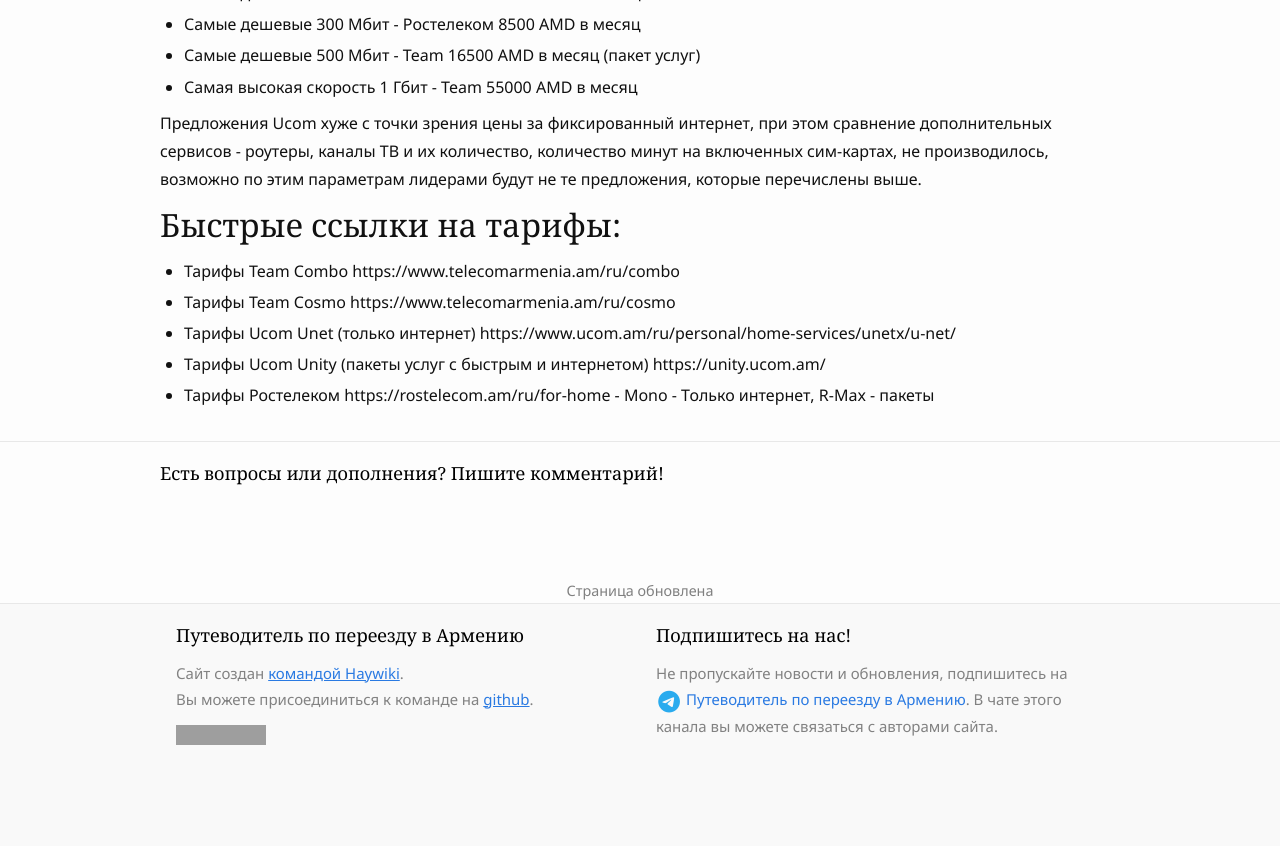
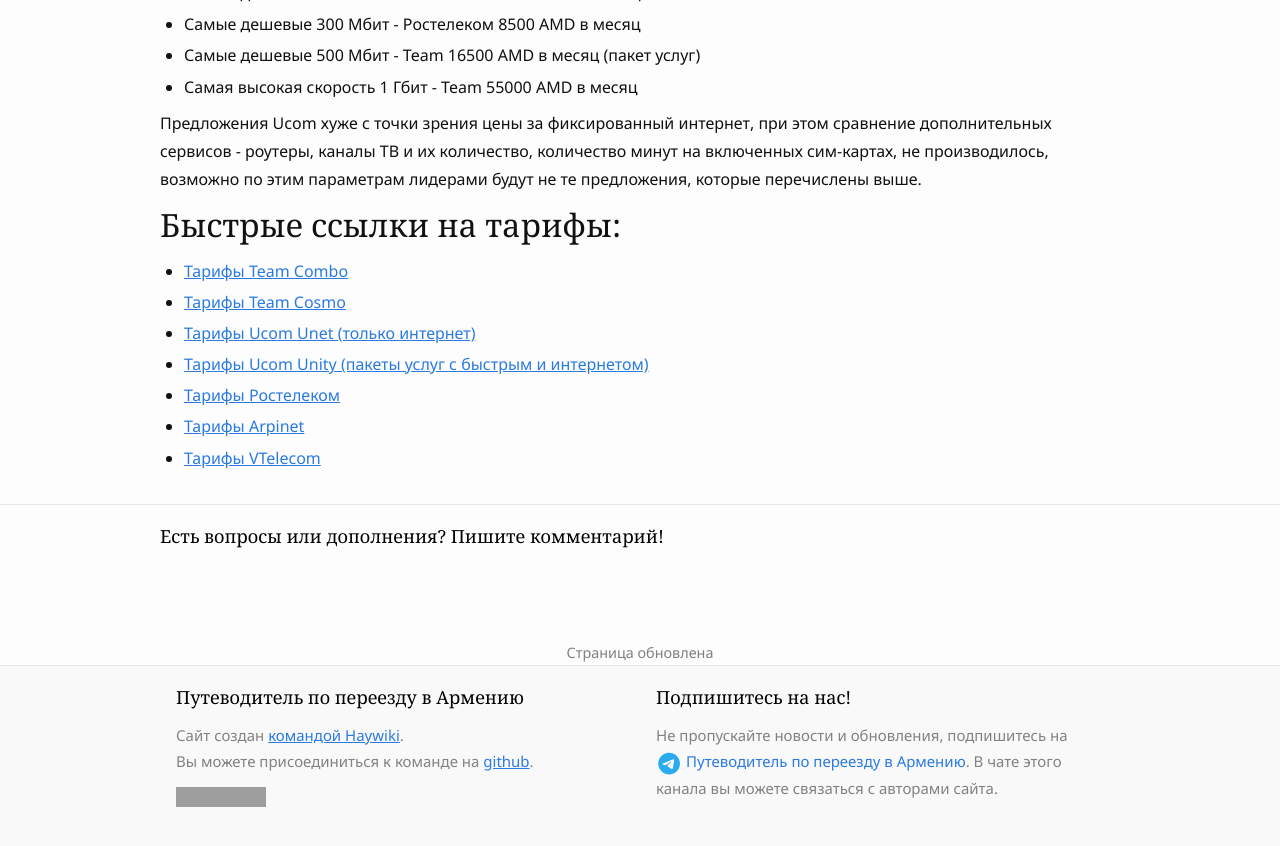
Before and after one commit to haywiki/haywiki.github.io, a Jekyll site: the page built from internet/internet-providers.md, in a window 1280 px wide and 900 px high, scrolled down 1637 px. Shown: the top 846 px of the window. Built offline with Jekyll 4.4.1, drawn with Linux system fonts in a browser that asks for light colours; nearby versions of some CDN libraries; a script that is not in the unit is left out; grey boxes are pictures that could not be loaded.

Commit message:
Update internet-providers.md

```diff
--- a/internet/internet-providers.md
+++ b/internet/internet-providers.md
@@ -35,8 +35,10 @@
 Предложения Ucom хуже с точки зрения цены за фиксированный интернет, при этом сравнение дополнительных сервисов - роутеры, каналы ТВ и их количество, количество минут на включенных сим-картах, не производилось, возможно по этим параметрам лидерами будут не те предложения, которые перечислены выше.
 
 ## Быстрые ссылки на тарифы:
-* Тарифы Team Combo https://www.telecomarmenia.am/ru/combo
-* Тарифы Team Cosmo https://www.telecomarmenia.am/ru/cosmo
-* Тарифы Ucom Unet (только интернет) https://www.ucom.am/ru/personal/home-services/unetx/u-net/
-* Тарифы Ucom Unity (пакеты услуг с быстрым и интернетом) https://unity.ucom.am/
-* Тарифы Ростелеком https://rostelecom.am/ru/for-home - Mono - Только интернет, R-Max - пакеты
+* [Тарифы Team Combo](https://www.telecomarmenia.am/ru/combo)
+* [Тарифы Team Cosmo](https://www.telecomarmenia.am/ru/cosmo)
+* [Тарифы Ucom Unet (только интернет)](https://www.ucom.am/ru/personal/home-services/unetx/u-net/)
+* [Тарифы Ucom Unity (пакеты услуг с быстрым и интернетом)](https://unity.ucom.am/)
+* [Тарифы Ростелеком](https://rostelecom.am/ru/for-home - Mono - Только интернет, R-Max - пакеты)
+* [Тарифы Arpinet](https://arpinet.am/internet)
+* [Тарифы VTelecom](https://vtelecom.am/%D5%8F%D5%A1%D5%B6-%D5%80%D5%A1%D5%B4%D5%A1%D6%80/%D4%BB%D5%B6%D5%BF%D5%A5%D6%80%D5%B6%D5%A5%D5%BF)
```
